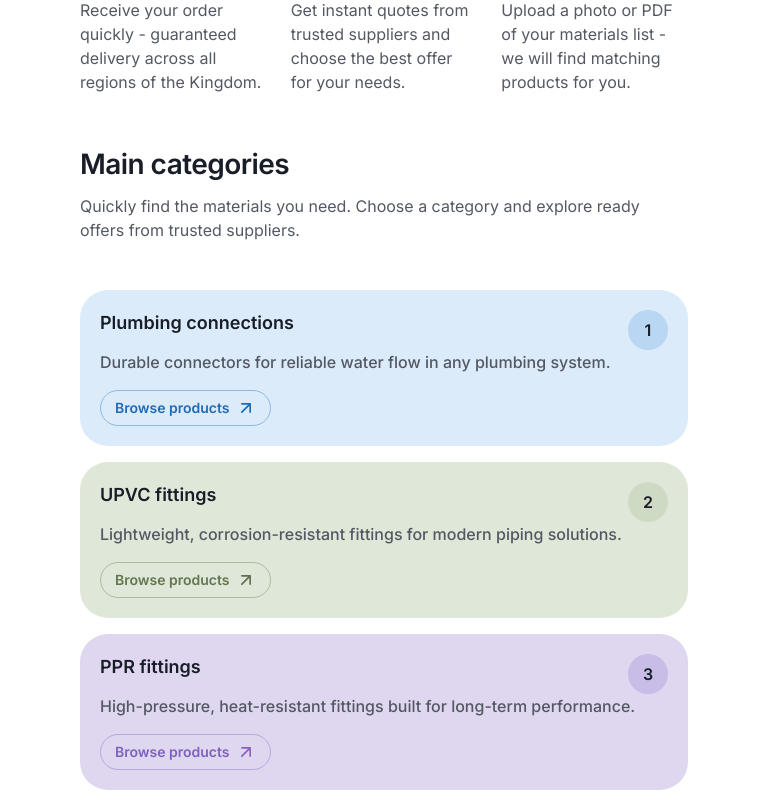
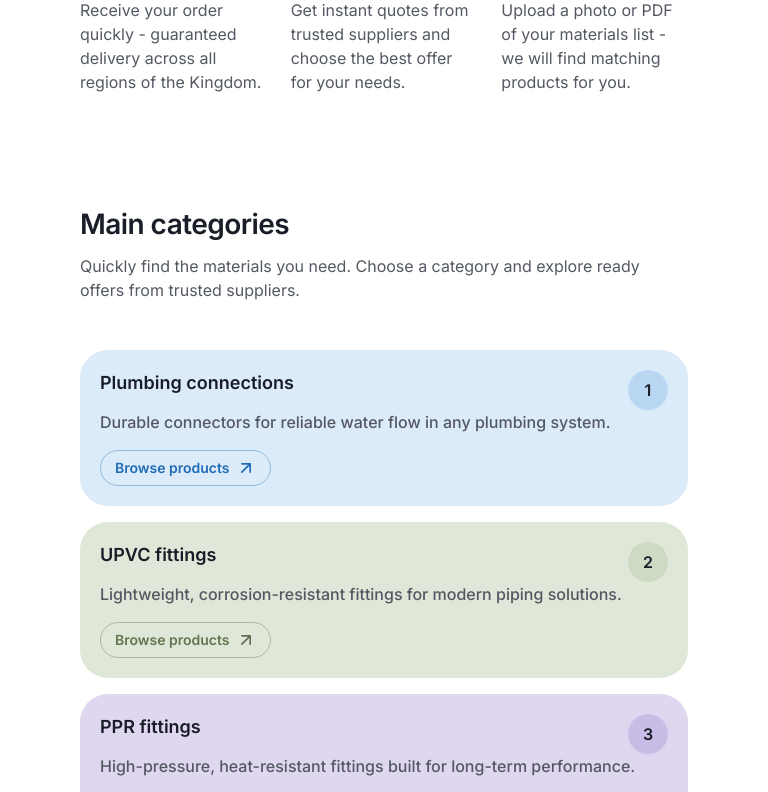
Before and after one commit to VlADOOSit/benaay-test, a React (Vite) app in the folder client/: page / in a window 768 px wide. Shown: the part 1400-2192 px from the top of the page. Built offline with nearby package versions, Linux system fonts and the light colour scheme; no server answers.

Commit message:
fix category padding

```diff
--- a/client/src/pages/HomePage/HomePage.css
+++ b/client/src/pages/HomePage/HomePage.css
@@ -237,7 +237,7 @@
 
 @media (min-width: 768px) and (max-width: 924px) {
   .categories {
-    padding: 20px 80px;
+    padding: 80px;
   }
 
   .categories__heading {
```
